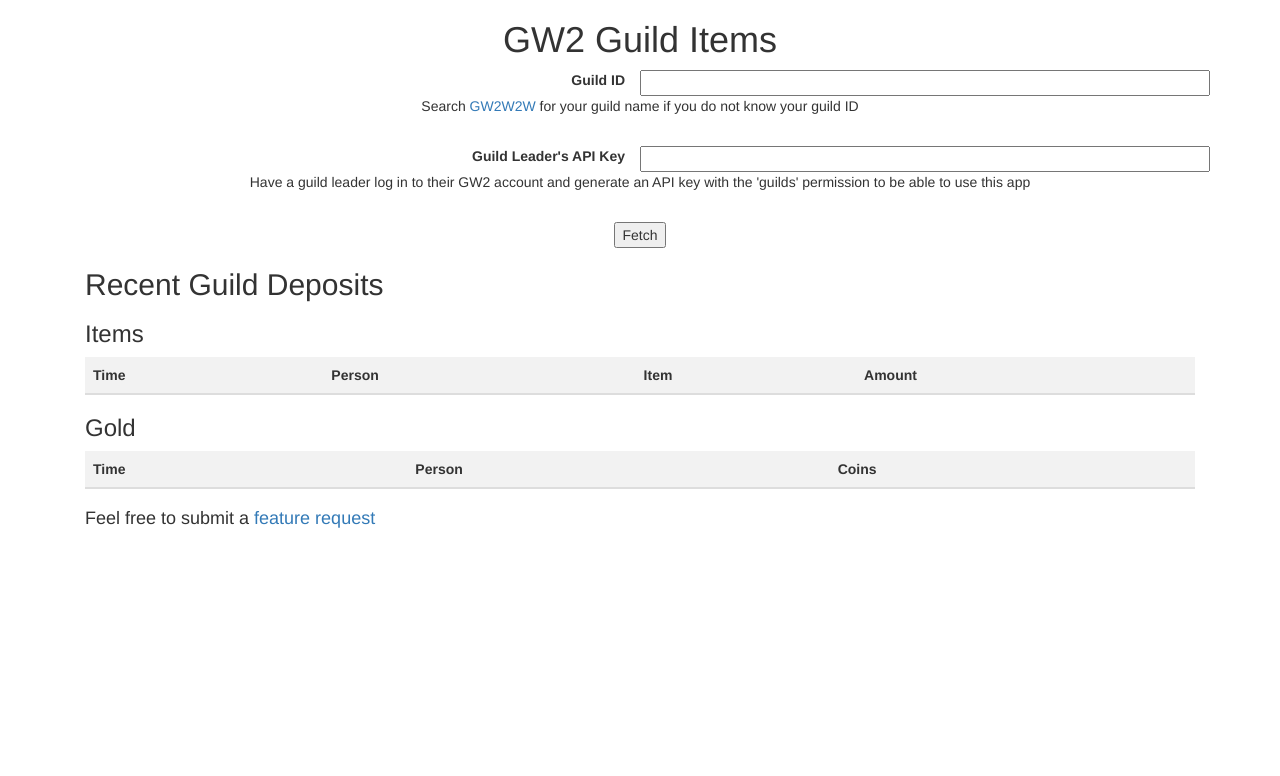
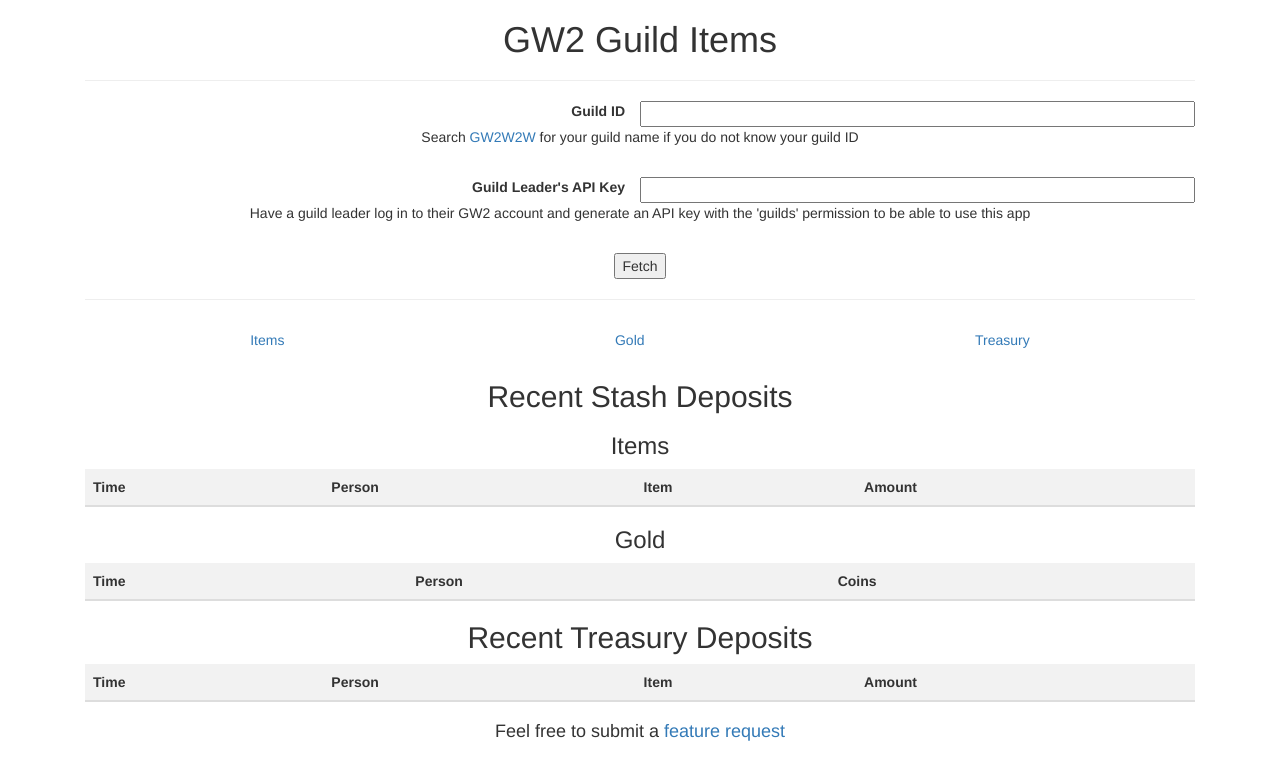
Before and after one commit to ItsASine/GW2GuildItems, a website: page index.html in a window 1280 px wide. Both pictures are taken after a click on the button "Fetch". Drawn offline with nearby package versions, Linux system fonts and the light colour scheme; no server answers.

Commit message:
Add treasury table

```diff
--- a/index.html
+++ b/index.html
@@ -21,13 +21,11 @@
 
 <body>
 <div class='container'>
-    <div class='row'>
     <div class='col-xs-12 text-center'>
         <h1>GW2 Guild Items</h1>
-        </div>
+        <hr />
     </div>
 
-    <div class='row'>
     <div class='col-xs-12 text-center'>
         <form>
             <label for="id" class='col-xs-6 text-right'>Guild ID</label>
@@ -49,13 +47,20 @@
             <br/>
             <input type="button" value="Fetch" onclick="getData()"/>
         </form>
-        </div>
+        <hr />
     </div>
 
     <div class='col-xs-12'>
-        <h2>Recent Guild Deposits</h2>
+        <ul class="nav nav-pills nav-justified">
+            <li><a href="#items">Items</a></li>
+            <li><a href="#gold">Gold</a></li>
+            <li><a href="#treasury">Treasury</a></li>
+        </ul>
 
-        <h3>Items</h3>
+        <h2 class="text-center">Recent Stash Deposits</h2>
+
+        <a name="items"></a>
+        <h3 class="text-center">Items</h3>
         <table id="items" class="table table-responsive">
             <thead class="thead-default">
             <tr>
@@ -67,7 +72,8 @@
             </thead>
         </table>
 
-        <h3>Gold</h3>
+        <a name="gold"></a>
+        <h3 class="text-center">Gold</h3>
         <table id="coins" class="table table-responsive">
             <thead class="thead-default">
             <tr>
@@ -78,7 +84,25 @@
             </thead>
         </table>
 
-        <h4>Feel free to submit a <a href="https://github.com/ItsASine/GW2GuildItems/issues">feature request</a></h4>
+        <a name="treasury"></a>
+        <h2 class="text-center">Recent Treasury Deposits</h2>
+        <table id="treasury" class="table table-responsive">
+            <thead class="thead-default">
+            <tr>
+                <th>Time</th>
+                <th>Person</th>
+                <th>Item</th>
+                <th>Amount</th>
+            </tr>
+            </thead>
+        </table>
+
+        <h4 class="text-center">
+            Feel free to submit a
+            <a href="https://github.com/ItsASine/GW2GuildItems/issues">
+                feature request
+            </a>
+        </h4>
     </div>
 </div>
 
--- a/js/main.js
+++ b/js/main.js
@@ -1,12 +1,15 @@
 function getData() {
+    var guildID = document.getElementById("id").value;
+    var guildKey = document.getElementById("key").value;
+
     var itemTable = document.getElementById("items");
     var coinTable = document.getElementById("coins");
-    var guildID = document.getElementById("id").value;
-    var guildKey = document.getElementById("key").value;
+    var treasuryTable = document.getElementById("treasury");
 
     $.get('https://api.guildwars2.com/v2/guild/' + guildID + '/log' + '?access_token=' + guildKey, function (data) {
         var itemRows = 0;
         var coinRows = 0;
+        var treasuryRows = 0;
 
         for (var i = 0; i < data.length; i++) {
             if (data[i].operation == 'deposit') {
@@ -57,6 +60,28 @@
                         money.innerHTML = coins;
                     })();
                 }
+            } else if (data[i].type == 'treasury') {
+                (function () {
+                    treasuryRows++;
+                    var row = treasuryTable.insertRow(treasuryRows);
+
+                    var time = row.insertCell(0);
+                    var name = row.insertCell(1);
+                    var item = row.insertCell(2);
+                    var amount = row.insertCell(3);
+
+                    var dateTime = data[i].time;
+                    var user = data[i].user;
+                    var count = data[i].count;
+
+                    $.get('https://api.guildwars2.com/v2/items/' + data[i].item_id, function (itemStuff) {
+                        item.innerHTML = itemStuff.name;
+                    });
+
+                    time.innerHTML = dateTime;
+                    name.innerHTML = user;
+                    amount.innerHTML = count;
+                })();
             }
         }
     }, "json");
```
Lines whose indentation alone changed are shown as unchanged.
